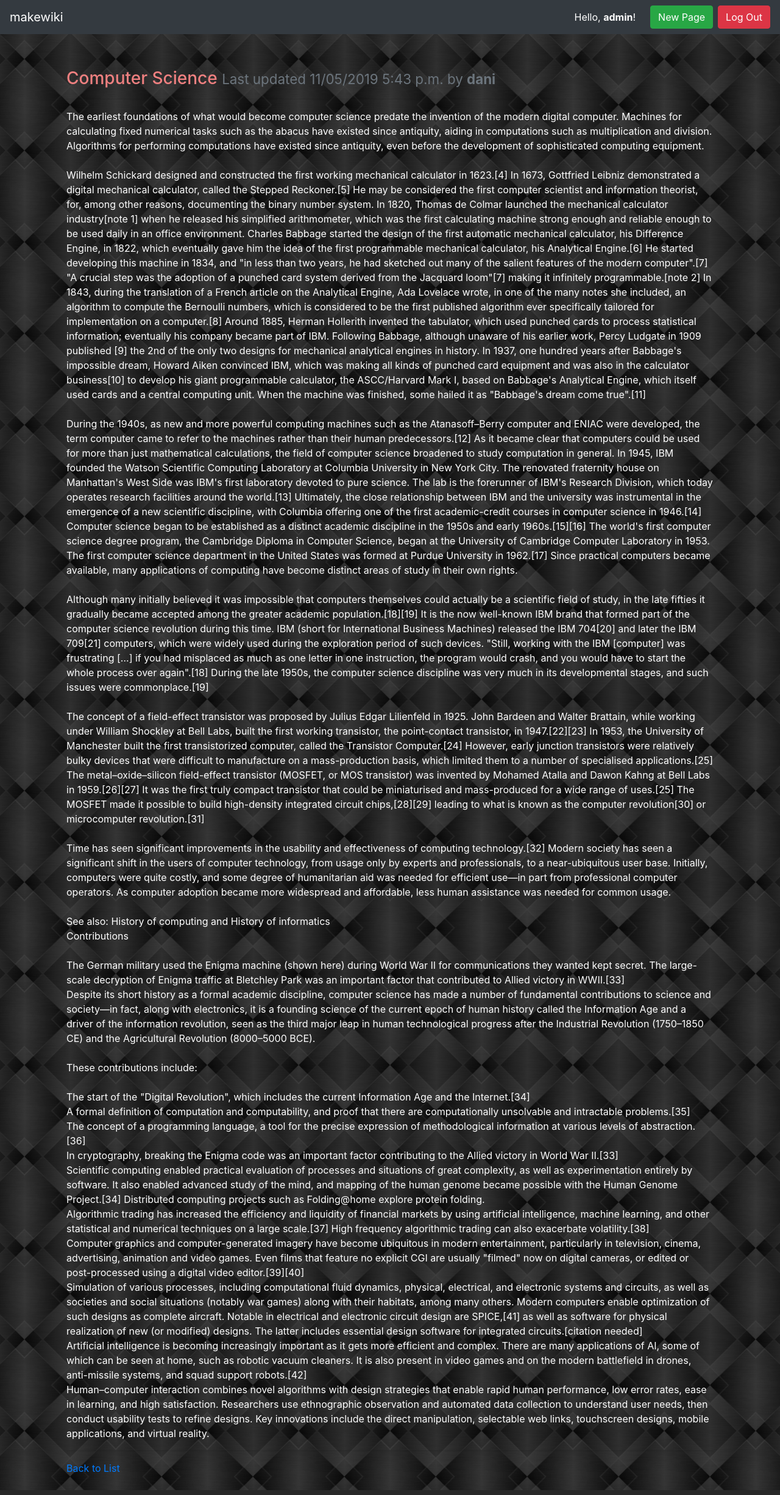
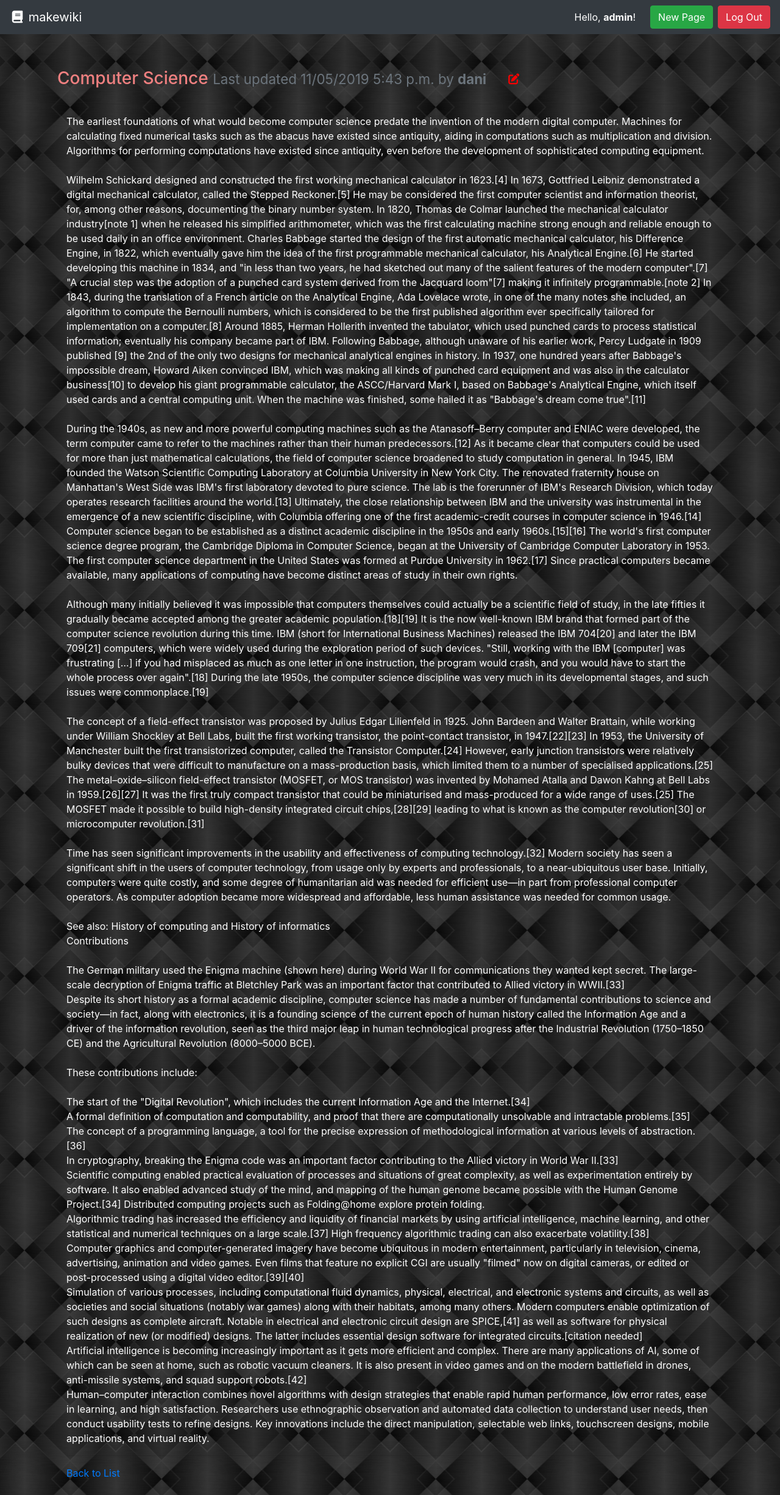
Before and after one commit to ChrisBarnes2000-MS-DU/makewiki, a Django app: a page that uses templates/base.html in a window 1280 px wide. Shown: the whole page at 61% size. Run offline with Django 3.2, Linux system fonts and the light colour scheme; a user stored in the database is signed in; data comes from the database, SQL or seed files in the repository; both versions use the stored data as it was after the commit; some libraries are stand-ins or nearby versions.

Commit message:
adjust edit button layout

```diff
--- a/static/style.css
+++ b/static/style.css
@@ -2,10 +2,21 @@
     background: lightgrey url("images/background.jpg") center;
 }
 
-h3{
+h2, h3{
     color: lightcoral;
 }
 
 p {
     color: white;
 }
+
+label {
+    color: white;
+}
+
+.fa-edit{
+    margin-top: 0.5em;
+    margin-left: 2em;
+    font-size: large;
+    color: red;
+}
--- a/templates/base.html
+++ b/templates/base.html
@@ -6,6 +6,7 @@
     <meta name="viewport" content="width=device-width, initial-scale=1, shrink-to-fit=no">
     <link rel="stylesheet" href="https://stackpath.bootstrapcdn.com/bootstrap/4.3.1/css/bootstrap.min.css"
       integrity="sha384-ggOyR0iXCbMQv3Xipma34MD+dH/1fQ784/j6cY/iJTQUOhcWr7x9JvoRxT2MZw1T" crossorigin="anonymous">
+    <script src="https://kit.fontawesome.com/1dfdc47998.js" crossorigin="anonymous"></script>
     <link rel="stylesheet" type="text/css" href="{% static 'style.css' %}">
     <title>makewiki</title>
   </head>
--- a/wiki/templates/page.html
+++ b/wiki/templates/page.html
@@ -3,14 +3,15 @@
 {% block content %}
   <div class="row">
     <div class="col m-4">
-        <h3>
-            {{ page.title }}
-            <small class="text-muted">Last updated {{ page.modified|date:"SHORT_DATETIME_FORMAT" }} by <b>{{ page.author.username }}</b></small>
+        <div class="row">
+            <h3>
+                {{ page.title }}
+                <small class="text-muted">Last updated {{ page.modified|date:"SHORT_DATETIME_FORMAT" }} by <b>{{ page.author.username }}</b></small>
+            </h3>
             {% if user.is_authenticated %}
-                <a class="btn btn-default" href="{% url 'wiki-edit-page' slug=page.slug %}"><span class="glyphicon glyphicon-pencil"></span></a>
+                <a href="{% url 'wiki-edit-page' slug=page.slug %}"><i class="fas fa-edit"></i></a>
             {% endif %}
-        </h3>
-
+        </div>
         <hr>
         <p>{{ page.content|linebreaksbr }}</p>
         <hr>
```
Also changed, not shown: wiki.sqlite3.
